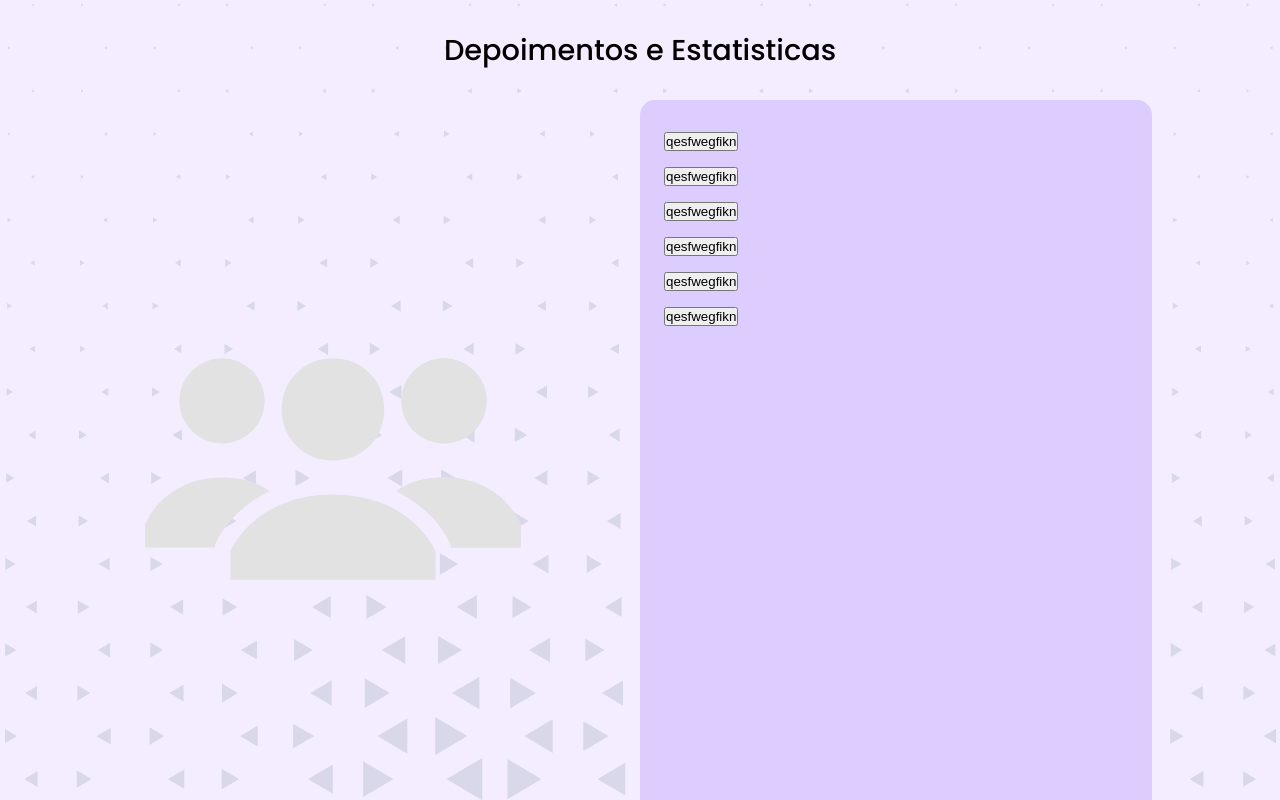
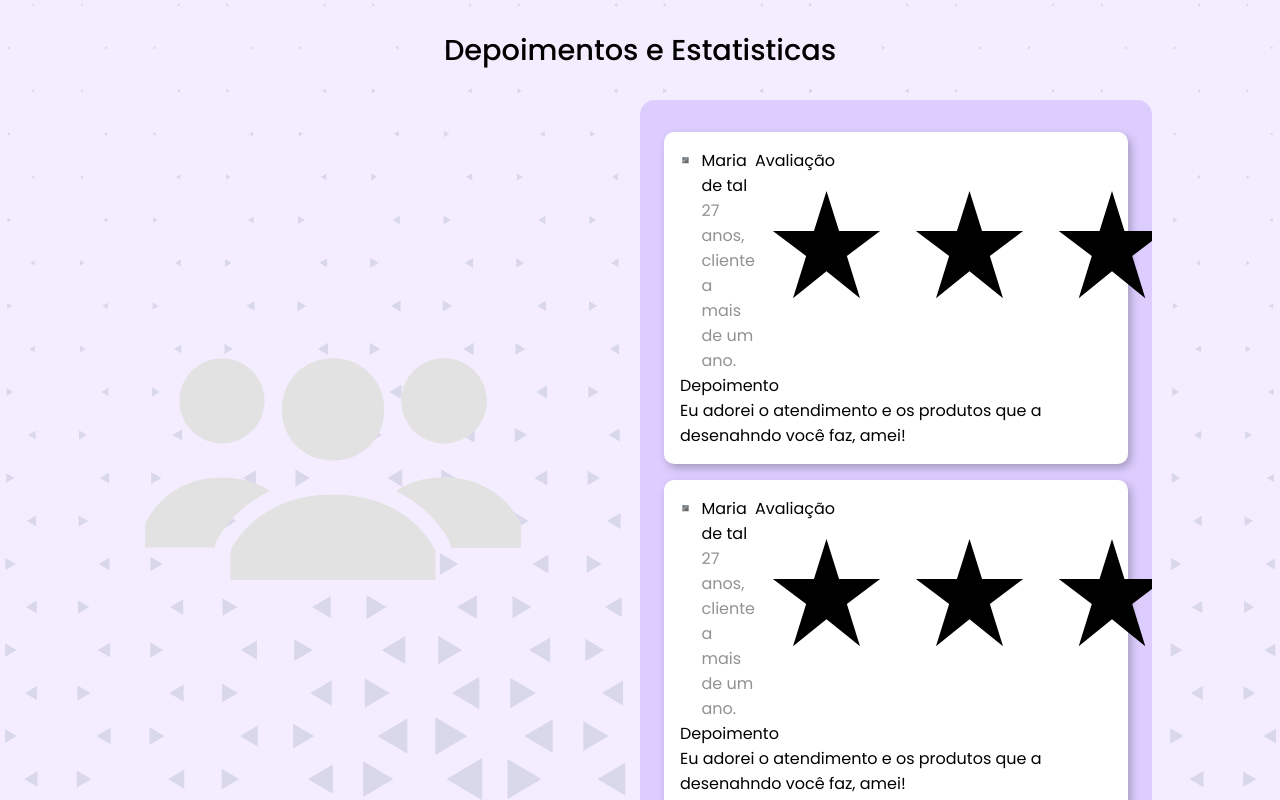
Before and after one commit to leoleodev/desenh4ndo_voce, a React (Vite) app: page / in a window 1280 px wide. Shown: the part 3440-4240 px from the top of the page. Built offline with nearby package versions, Linux system fonts and the light colour scheme.

Commit message:
avaliable card created

```diff
--- /dev/null
+++ b/src/components/AvaliableCard.tsx
@@ -0,0 +1,39 @@
+import imageTeste from '../images/cardImages/productPolaroid.jpg'
+
+import Styles from '../styles/modules/AvaliableCard.module.css'
+import starIcon from '../images/icons/star.svg'
+
+export function AvaliableCard(){
+    return(
+        <section className={Styles.avaliableCardContainer}>
+            <div className={Styles.area1}>
+
+                <div className={Styles.image}>
+                    <img src={imageTeste} alt="Foto de perfil" />
+                </div>
+                <div className={Styles.personInfo}>
+                    <h3>Maria de tal</h3>
+                    <p>
+                        27 anos, cliente a mais de um ano.
+                    </p>
+                </div>
+                <div className={Styles.avaliable}>
+                    <h3>Avaliação</h3>
+                    <div className={Styles.stars}>
+                        <img src={starIcon} alt="Estrela de avaliação"/>
+                        <img src={starIcon} alt="Estrela de avaliação"/>
+                        <img src={starIcon} alt="Estrela de avaliação"/>
+                        <img src={starIcon} alt="Estrela de avaliação"/>
+                        <img src={starIcon} alt="Estrela de avaliação"/>
+                    </div>
+                </div>
+            </div>
+            <div className={Styles.testimonial}>
+                <h3>Depoimento</h3>
+                <h5>
+                    Eu adorei o atendimento e os produtos que a desenahndo você faz, amei!
+                </h5>
+            </div>
+        </section>
+    );
+}
--- a/src/components/DepositionsSection.tsx
+++ b/src/components/DepositionsSection.tsx
@@ -1,6 +1,7 @@
 
 import Styles from '../styles/modules/DepositionsSection.module.css'
 import commentsIcon from '../images/icons/commentsIcon.svg'
+import { AvaliableCard } from './AvaliableCard';
 
 export function DepositionsSection(){
     return(
@@ -11,16 +12,11 @@ export function DepositionsSection(){
             <div className={Styles.depositionContent}>
                 <img src={commentsIcon} alt="Icone de depoimentos" />
                 <div className={Styles.commentsArea}>
-                    {/* card de comentário */}
-                    {/* card de comentário */}
-                    {/* card de comentário */}
-
-                    <button>qesfwegfikn</button>
-                    <button>qesfwegfikn</button>
-                    <button>qesfwegfikn</button>
-                    <button>qesfwegfikn</button>
-                    <button>qesfwegfikn</button>
-                    <button>qesfwegfikn</button>
+                    <AvaliableCard />
+                    <AvaliableCard />
+                    <AvaliableCard />
+                    <AvaliableCard />
+                    <AvaliableCard />
                 </div>
 
             </div>
--- /dev/null
+++ b/src/styles/modules/AvaliableCard.module.css
@@ -0,0 +1,62 @@
+
+.avaliableCardContainer{
+    width: 100%;
+    border-radius: 10px;
+    background: white;
+    box-shadow: 3px 4px 8px rgba(0, 0, 0, 0.25);
+    padding: 1rem;
+    display: flex;
+    flex-direction: column;
+    align-items: center;
+    justify-content: space-evenly;
+
+}
+
+.image{
+    width: 30%;
+    clip-path: circle();
+
+    border: 2px solid;
+    border-image: linear-gradient(#7F43FE, #FE43CA);
+
+}
+.image img{
+    max-width: 100%;
+
+}
+
+.area1{
+    width: 100%;
+
+    display: flex;
+    align-items: flex-start;
+    justify-content: space-between;
+
+}
+
+.personInfo{
+    display: flex;
+    flex-direction: column;
+    align-items: flex-start;
+    justify-content: flex-start;
+}
+
+.avaliable{
+    display: flex;
+    flex-direction: column;
+    align-items: flex-start;
+    justify-content: flex-start;
+}
+.stars{
+    display: flex;
+    align-items: flex-start;
+    justify-content: flex-start;
+}
+.testimonial{
+
+    display: flex;
+    flex-direction: column;
+    align-items: flex-start;
+    justify-content: flex-start;
+
+}
--- a/src/styles/modules/ServicesSection.module.css
+++ b/src/styles/modules/ServicesSection.module.css
@@ -104,7 +104,9 @@ button.filter img{
 
 @media(max-width: 1080px){
 
-
+    .ServicesSectionContainer{
+        margin-top: 0;
+    }
 }
 
 @media(max-width: 720px){
```
Also changed, not shown: 1 other file (tests, documents, lock files or other folders).
